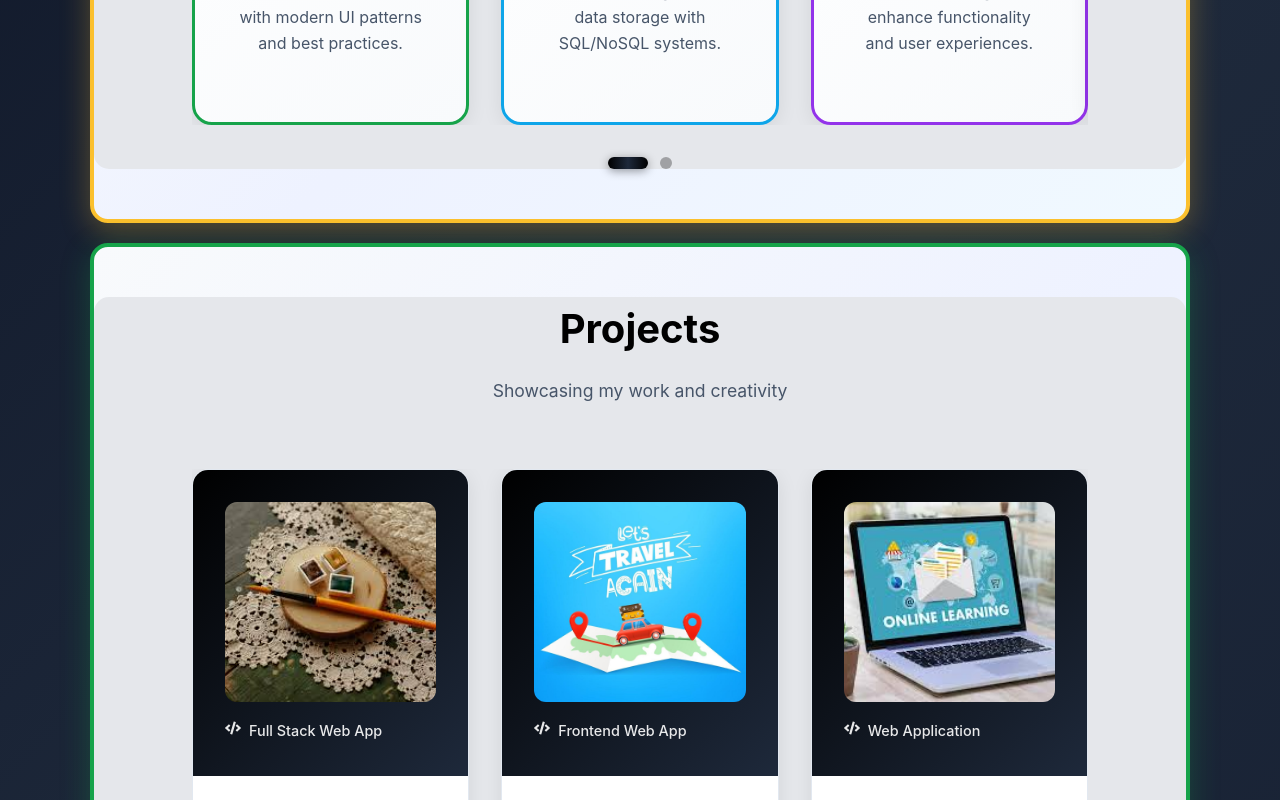
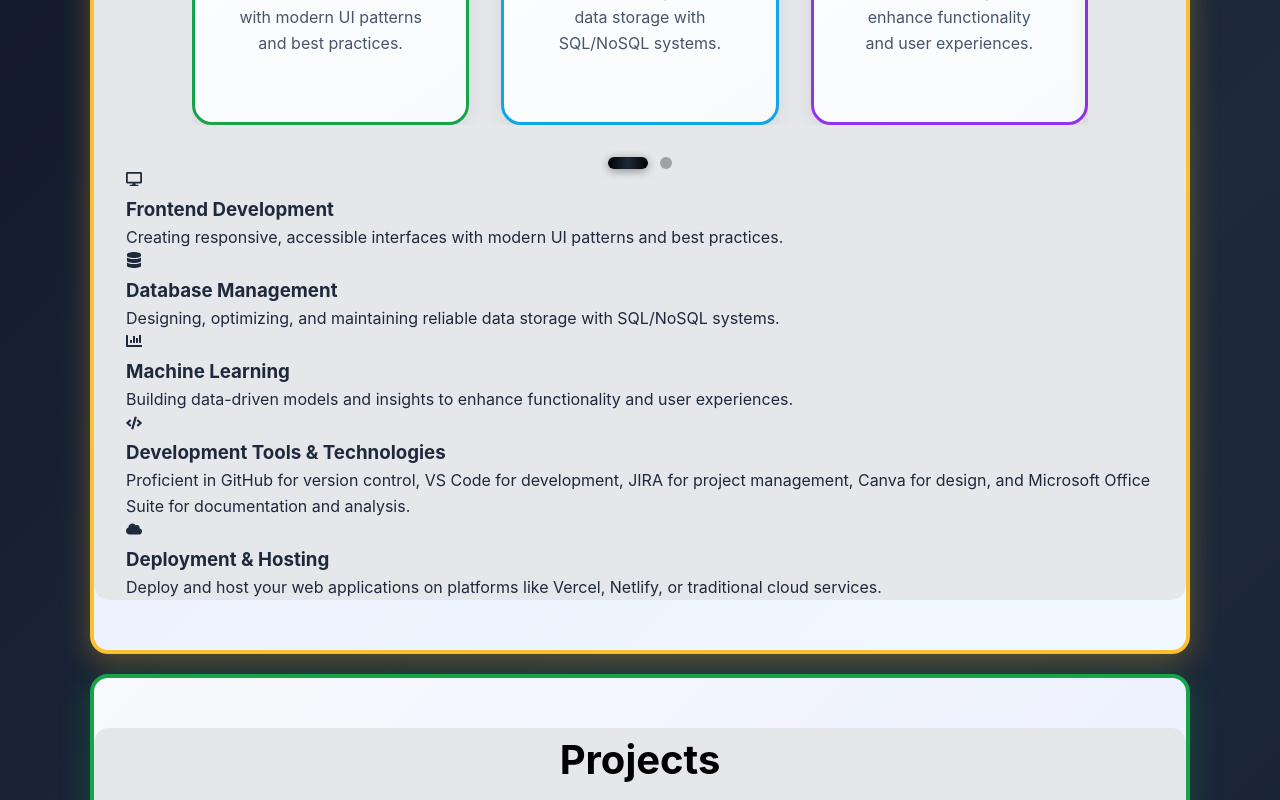
Before and after one commit to NaveenaSekar/Naveena-Sekar-, a React (Create React App) app: page / in a window 1280 px wide. Shown: the part 2000-2800 px from the top of the page. Built offline with nearby package versions, Linux system fonts and the light colour scheme; the HTML template or start-up script is replaced by a standard one.

Commit message:
Updated changes

```diff
--- a/src/components/Skills.js
+++ b/src/components/Skills.js
@@ -128,6 +128,7 @@ const Skills = () => {
         </motion.div>
 
         <div className="skills-content">
+          {/* Desktop Carousel */}
           <div className="carousel-wrapper">
             <button className="carousel-nav-btn prev-btn" onClick={prevSlide}>
               <FaChevronLeft />
@@ -186,6 +187,29 @@ const Skills = () => {
               />
             ))}
           </div>
+        </div>
+
+        {/* Mobile Skills List */}
+        <div className="mobile-skills-list">
+          {services.map((service, index) => (
+            <motion.div
+              key={service.title}
+              className="mobile-skill-item"
+              initial={{ opacity: 0, y: 20 }}
+              animate={{ opacity: 1, y: 0 }}
+              transition={{ duration: 0.3, delay: index * 0.1 }}
+              whileHover={{ scale: 1.02 }}
+              onClick={service.onClick}
+            >
+              <div className="mobile-skill-icon">
+                {service.icon}
+              </div>
+              <div className="mobile-skill-content">
+                <h3>{service.title}</h3>
+                <p>{service.description}</p>
+              </div>
+            </motion.div>
+          ))}
         </div>
 
         {/* Skills Bars */}
```
